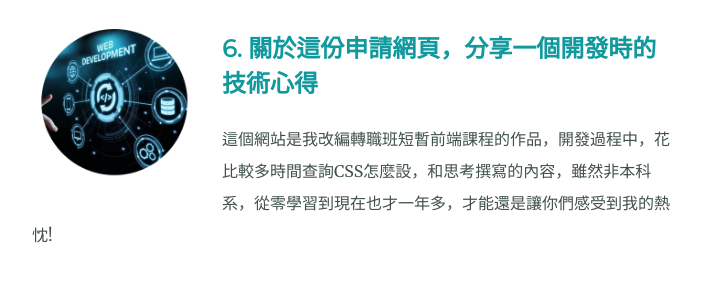
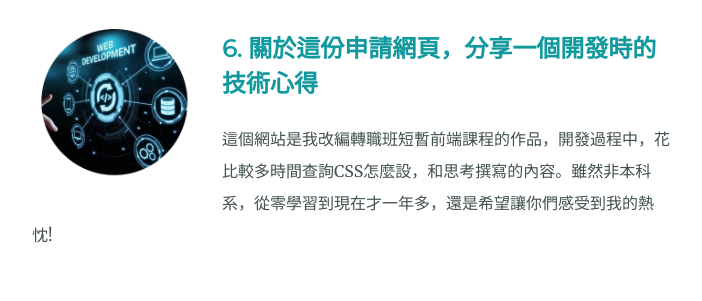
Before and after one commit to 06Cata/Cata_web_WeHelp, a plain HTML site: page about.html in a window 1280 px wide. Shown: the part 2520-2821 px from the top of the page, without its empty margins (288-990 px from the left). Drawn offline with Linux system fonts and the light colour scheme.

Commit message:
Update about.html

```diff
--- a/about.html
+++ b/about.html
@@ -68,7 +68,7 @@
     <div class="profile-row">
       <img class="left-img" src="images/web_develop.png" alt="computadora">
       <h3>6. 關於這份申請網頁，分享一個開發時的技術心得</h3>
-      <p>這個網站是我改編轉職班短暫前端課程的作品，開發過程中，花比較多時間查詢CSS怎麼設，和思考撰寫的內容，雖然非本科系，從零學習到現在也才一年多，才能還是讓你們感受到我的熱忱!</p>
+      <p>這個網站是我改編轉職班短暫前端課程的作品，開發過程中，花比較多時間查詢CSS怎麼設，和思考撰寫的內容。雖然非本科系，從零學習到現在才一年多，還是希望讓你們感受到我的熱忱!</p>
       <br><br>
     </div>
     <div class="profile-row">
```
